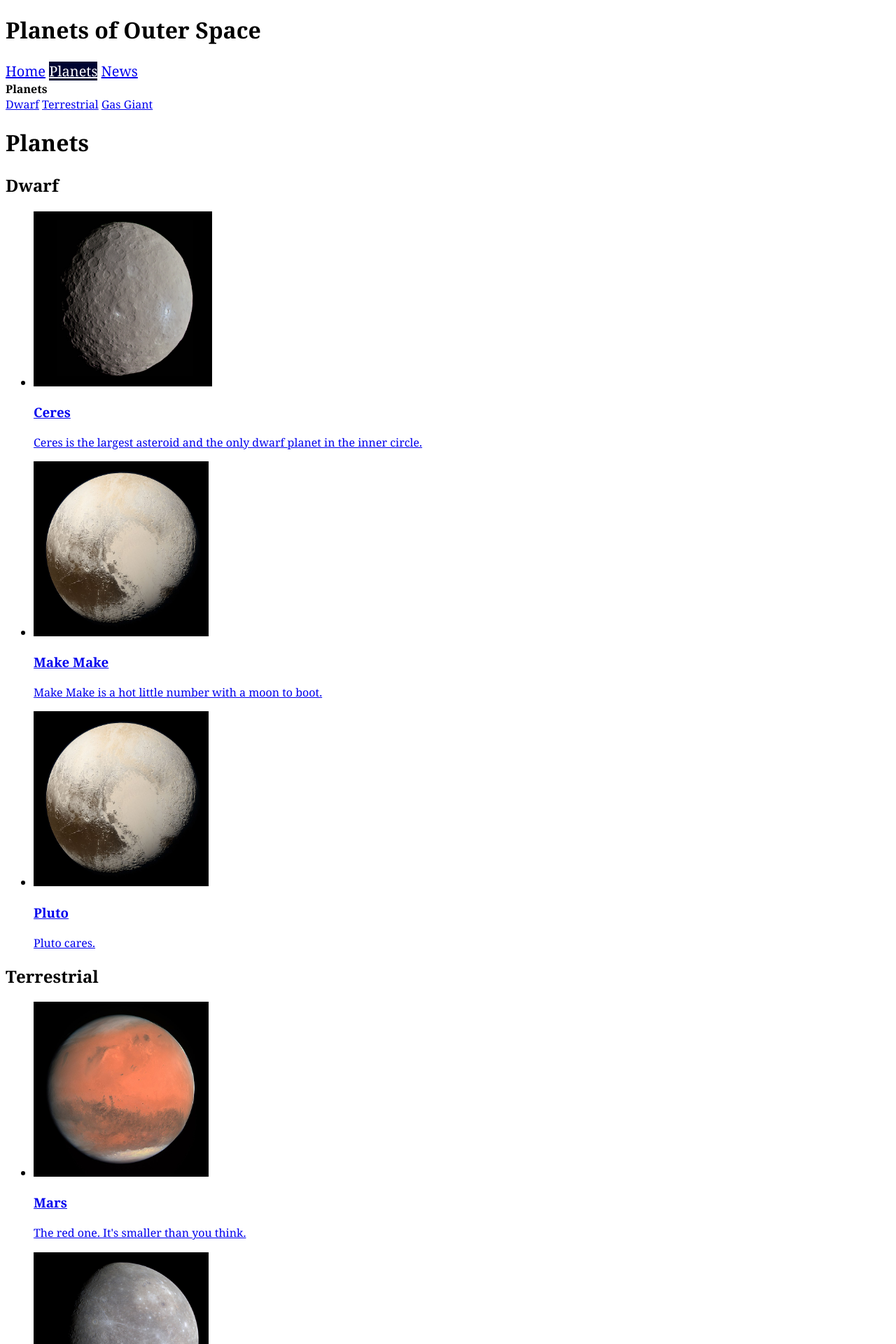
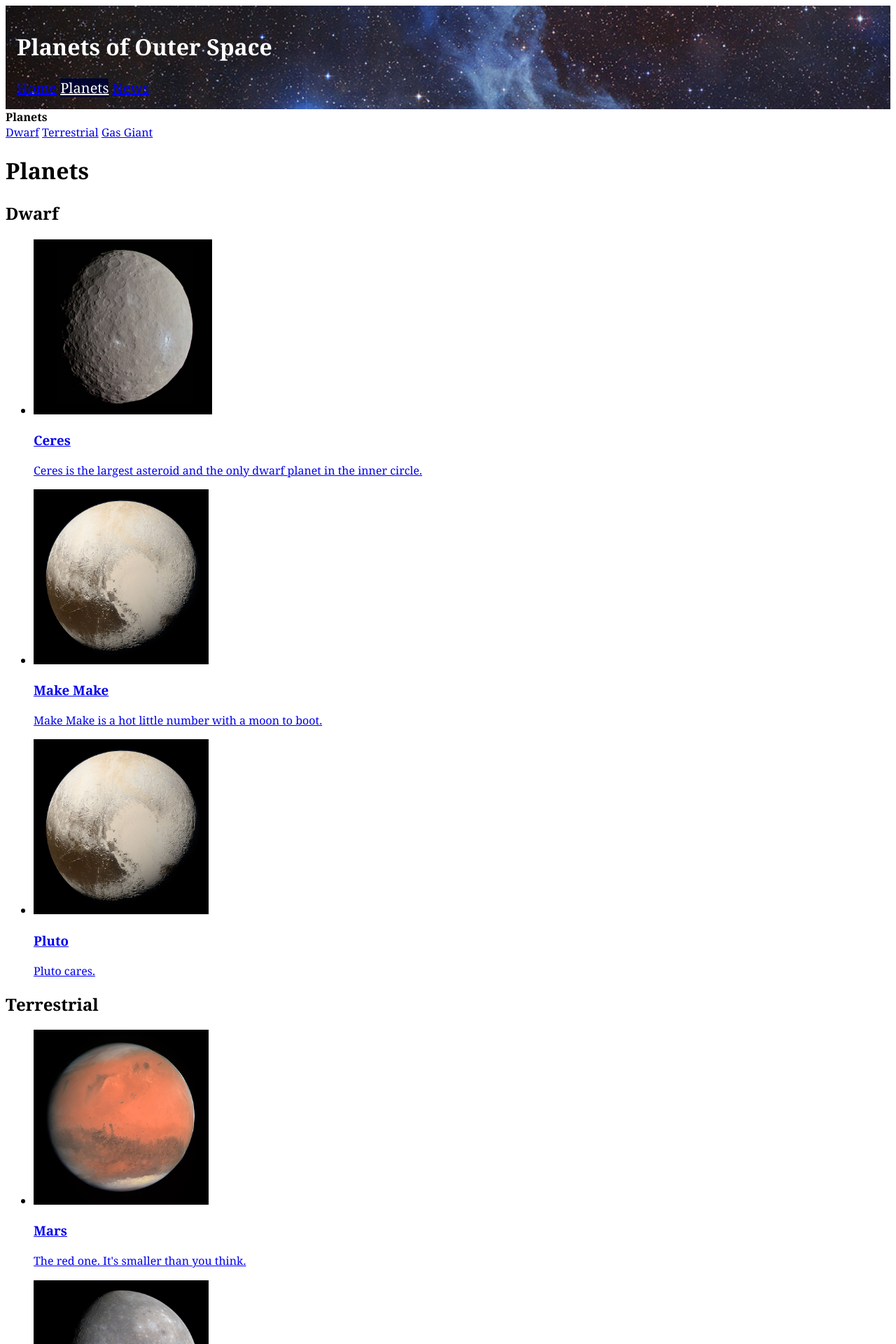
Before and after one commit to insubstudios/fuzzy-planet, a Jekyll site: the page built from planets/index.html, in a window 1280 px wide. Shown: the top 1920 px of the page at 70% size. Built offline with Jekyll 4.4.1, drawn with Linux system fonts in a browser that asks for light colours.

Commit message:
added masthead bg img && split up css

```diff
--- a/_layouts/default.html
+++ b/_layouts/default.html
@@ -9,12 +9,12 @@
 	<title>The Planets of Outer Space!</title>
 
 	<!-- styles -->
-	<link rel="stylesheet" href="{{site.baseurl}}/css/common.css">
+	<link rel="stylesheet" href="{{site.baseurl}}/css/main.css">
 
 </head>
 <body>
 
-<header>
+<header class="masthead {{page.mastheadClass}}">
 	<h1>Planets of Outer Space</h1>
 {% include nav.html navclass='nav-top' %}
 </header>
--- a/css/common.css
+++ b/css/common.css
@@ -5,26 +5,6 @@ html {
 	font: normal 100%/1.4 Georgia,serif;
 }
 
-.current {
-	background-color: #000531;
-	color: #fff;
-}
-
-.nav {
-	margin: 0;
-	padding: 0;
-
-	list-style-type: none;
-}
-
-.nav > li {
-	display: inline-block;
-}
-
-.nav-top {
-	font-size: 1.25rem;
-}
-
 img.planet {
 	max-width: 300px;
 	max-height: 250px;
--- /dev/null
+++ b/css/main.css
@@ -0,0 +1,6 @@
+---
+---
+
+{% include_relative common.css %}
+{% include_relative masthead.css %}
+{% include_relative nav.css %}
--- a/planets/index.html
+++ b/planets/index.html
@@ -1,5 +1,6 @@
 ---
 layout: planets
+mastheadClass: masthead-planets
 ---
 
 <main>
```
Also changed, not shown: css/masthead.css (added, +9 -0 lines), css/nav.css (added, +16 -0 lines), img/comets/67p-c-g.jpg (added), img/comets/halleys.jpg (added), img/comets/tempel-1.jpg (added), img/nebula-2.jpg (added), img/nebula.jpg (added).
